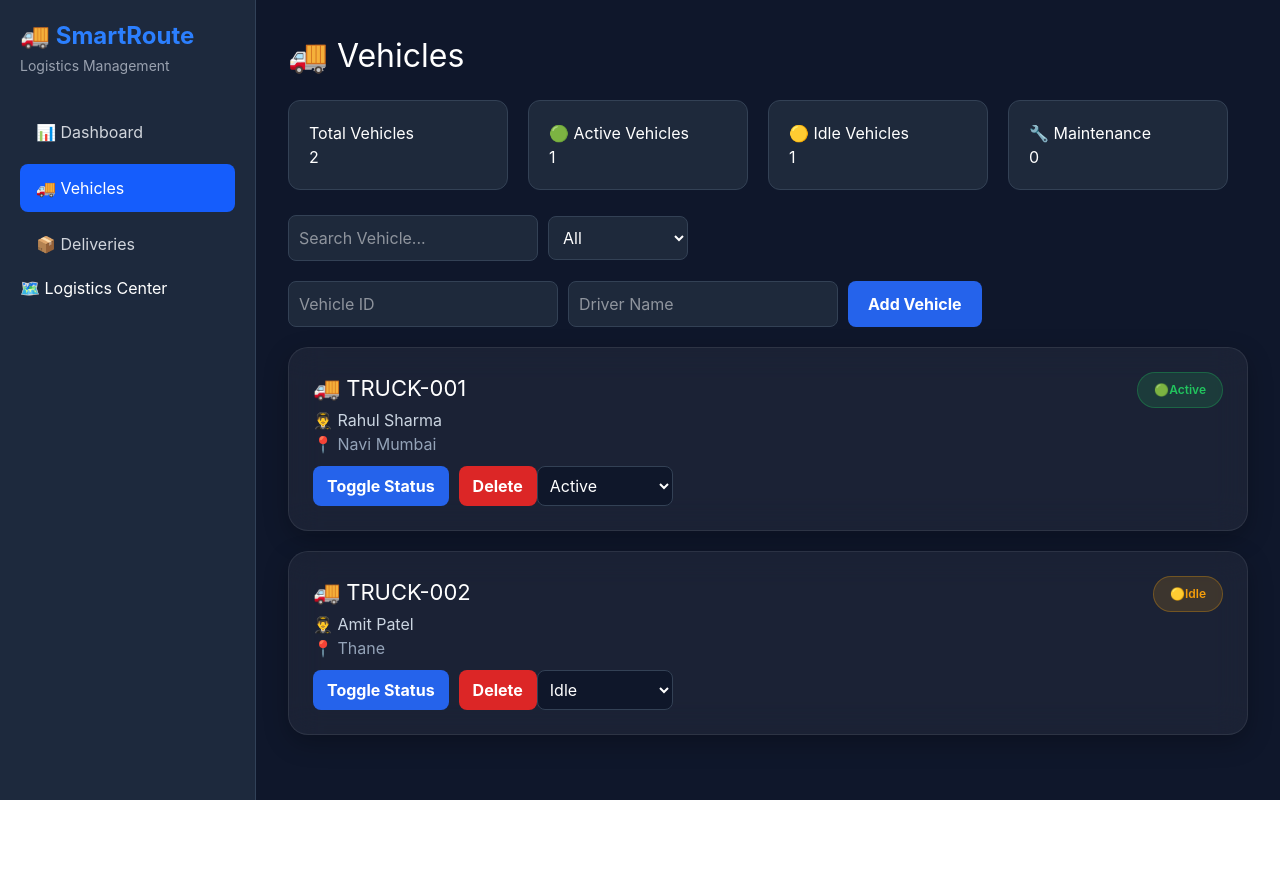
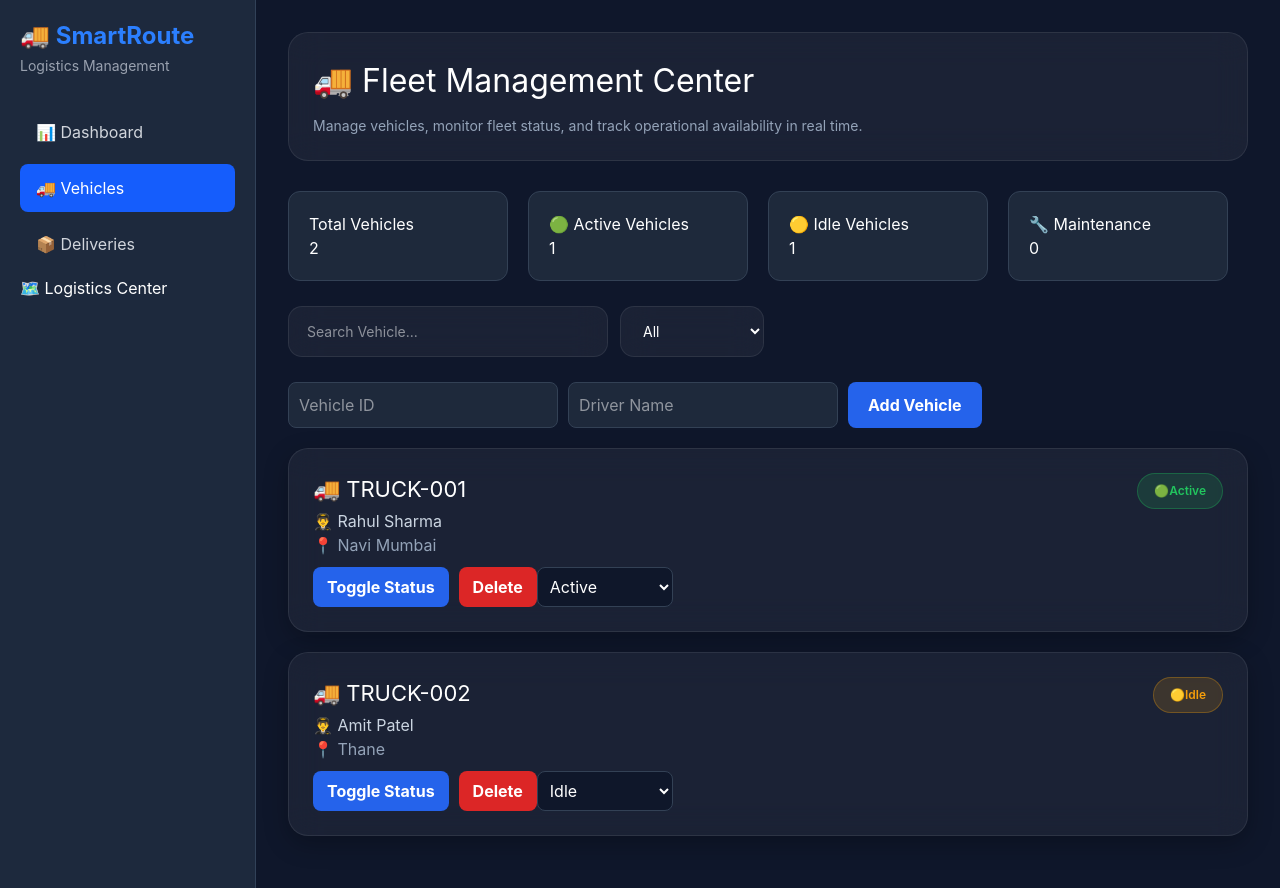
Before and after one commit to harshskarki/SmartRoute-Logistics-Management-System, a React (Vite) app: page /vehicles in a window 1280 px wide. Before the commit the page ends 800 px from the top, so only its background shows below. Built offline with nearby package versions, Linux system fonts and the light colour scheme.

Commit message:
Phase 5.10.4 Fleet Summary Header

```diff
--- a/src/pages/Vehicles.jsx
+++ b/src/pages/Vehicles.jsx
@@ -112,14 +112,44 @@ setDriverName("");
 
   return (
     <div>
+
+{/* Fleet Header */}
+
+      <div
+  style={{
+    marginBottom: "30px",
+    padding: "24px",
+    borderRadius: "20px",
+    background:
+      "rgba(255,255,255,0.05)",
+    backdropFilter: "blur(16px)",
+    border:
+      "1px solid rgba(255,255,255,0.08)",
+  }}
+>
   <h1
     style={{
       fontSize: "32px",
-          marginBottom: "20px",
+      marginBottom: "10px",
     }}
   >
-        🚚 Vehicles
+    🚚 Fleet Management Center
   </h1>
+
+  <p
+    style={{
+      color: "#94a3b8",
+      fontSize: "14px",
+      margin: 0,
+    }}
+  >
+    Manage vehicles, monitor fleet
+    status, and track operational
+    availability in real time.
+  </p>
+</div>
+
+{/* KPI Cards */}
 
             <div
               style={{
@@ -187,6 +217,16 @@ setDriverName("");
 
 </div>
 
+ {/* Search & Filter */}
+
+<div
+  style={{
+    display: "flex",
+    gap: "12px",
+    flexWrap: "wrap",
+    marginBottom: "25px",
+  }}
+>
   <input
     type="text"
     placeholder="Search Vehicle..."
@@ -195,13 +235,17 @@ setDriverName("");
       setSearchTerm(e.target.value)
     }
     style={{
-    padding: "10px",
-    marginBottom: "20px",
-    borderRadius: "8px",
-    border: "1px solid #334155",
-    background: "#1e293b",
+      padding: "14px 18px",
+      borderRadius: "14px",
+      border:
+        "1px solid rgba(255,255,255,0.08)",
+      background:
+        "rgba(255,255,255,0.05)",
+      backdropFilter: "blur(16px)",
       color: "white",
-    width: "250px",
+      width: "320px",
+      fontSize: "14px",
+      outline: "none",
     }}
   />
 
@@ -211,31 +255,23 @@ setDriverName("");
       setFilterStatus(e.target.value)
     }
     style={{
-    padding: "10px",
-    marginLeft: "10px",
-    marginBottom: "20px",
-    borderRadius: "8px",
-    background: "#1e293b",
+      padding: "14px 18px",
+      borderRadius: "14px",
+      background:"rgba(255,255,255,0.05)",
+      backdropFilter: "blur(16px)",
       color: "white",
-    border: "1px solid #334155",
+      border:"1px solid rgba(255,255,255,0.08)",
+      fontSize: "14px",
     }}
   >
-  <option value="All">
-    All
-  </option>
+    <option value="All">All</option>
+    <option value="Active">Active</option>
+    <option value="Idle">Idle</option>
+    <option value="Maintenance">Maintenance</option>
+  </select>
+</div>
 
-  <option value="Active">
-    Active
-  </option>
-
-  <option value="Idle">
-    Idle
-  </option>
-
-  <option value="Maintenance">
-    Maintenance
-  </option>
-</select>
+{/* Add Vehicle Form */}
 
       <div
         style={{
```
Lines whose indentation alone changed are shown as unchanged.
